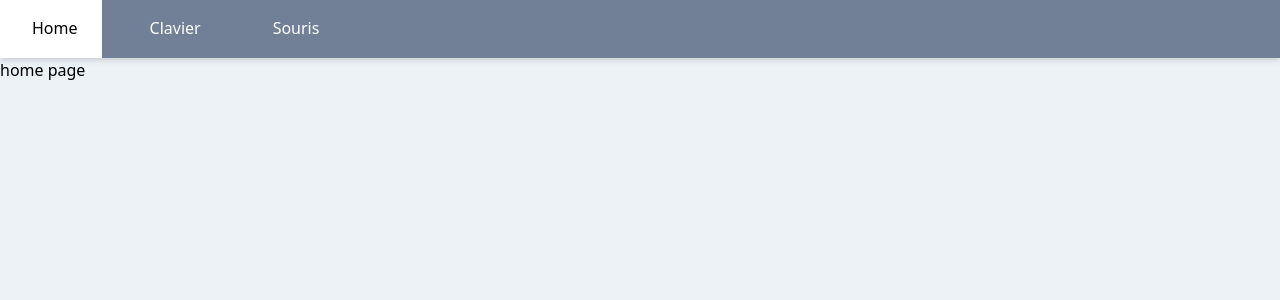
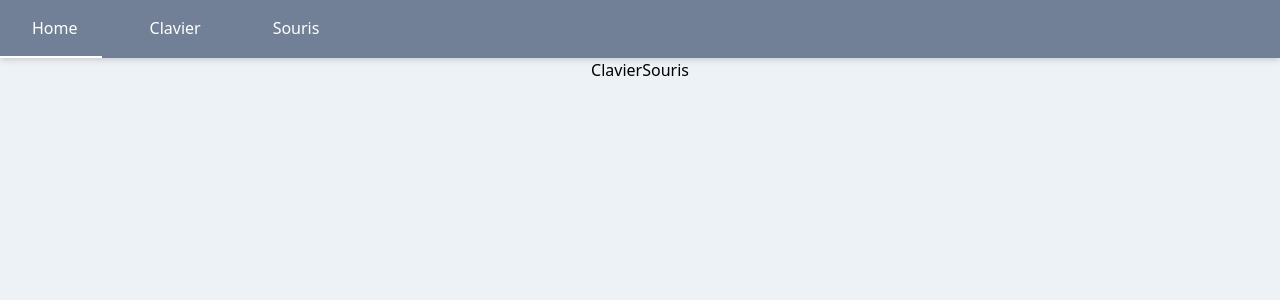
Before and after one commit to JeremyGendre/writing-skills, a React (Create React App) app: page / in a window 1280 px wide. Shown: the top 300 px of the page. Built offline with nearby package versions, Linux system fonts and the light colour scheme; some icons are missing.

Commit message:
add a redirect page if url not found

```diff
--- a/src/App.tsx
+++ b/src/App.tsx
@@ -1,7 +1,8 @@
 import React, {lazy, Suspense} from 'react';
 import './assets/App.css';
-import {BrowserRouter, Switch, Route} from "react-router-dom";
+import {BrowserRouter, Switch, Route, Redirect} from "react-router-dom";
 import Header from "./component/Header/Header";
+import Error from "./component/Error/Error";
 
 const HomePage = lazy(() => import("./page/HomePage"));
 const WritingPage = lazy(() => import("./page/WritingPage"));
@@ -12,11 +13,13 @@ function App() {
       <Suspense fallback="Chargement...">
           <BrowserRouter>
               <Header/>
-              <div className="flex">
+              <div className="flex flex-col">
                   <Switch>
                       <Route path='/click'><ClickingPage/></Route>
                       <Route path='/write'><WritingPage/></Route>
-                      <Route path='/'><HomePage/></Route>
+                      <Route exact path='/'><HomePage/></Route>
+                      <Route exact path='/404'><Error code={ 404 } text='Page not found'/></Route>
+                      <Redirect to='/404'/>
                   </Switch>
               </div>
           </BrowserRouter>
--- /dev/null
+++ b/src/component/Error/Error.tsx
@@ -0,0 +1,15 @@
+import React from "react";
+
+type Props = {
+    code: number,
+    text: string
+};
+
+export default function Error(props: Props) {
+    return (
+        <div className='flex flex-col m-auto'>
+            <div className='text-5xl text-center'>{ props.code }</div>
+            <div className='text-xl text-center'>{ props.text }</div>
+        </div>
+    );
+}
--- a/src/page/HomePage.tsx
+++ b/src/page/HomePage.tsx
@@ -2,8 +2,13 @@ import React from "react";
 
 export default function HomePage() {
     return (
-        <div>
-            home page
+        <div className='flex m-auto'>
+            <div>
+                Clavier
+            </div>
+            <div>
+                Souris
+            </div>
         </div>
     );
 }
```
